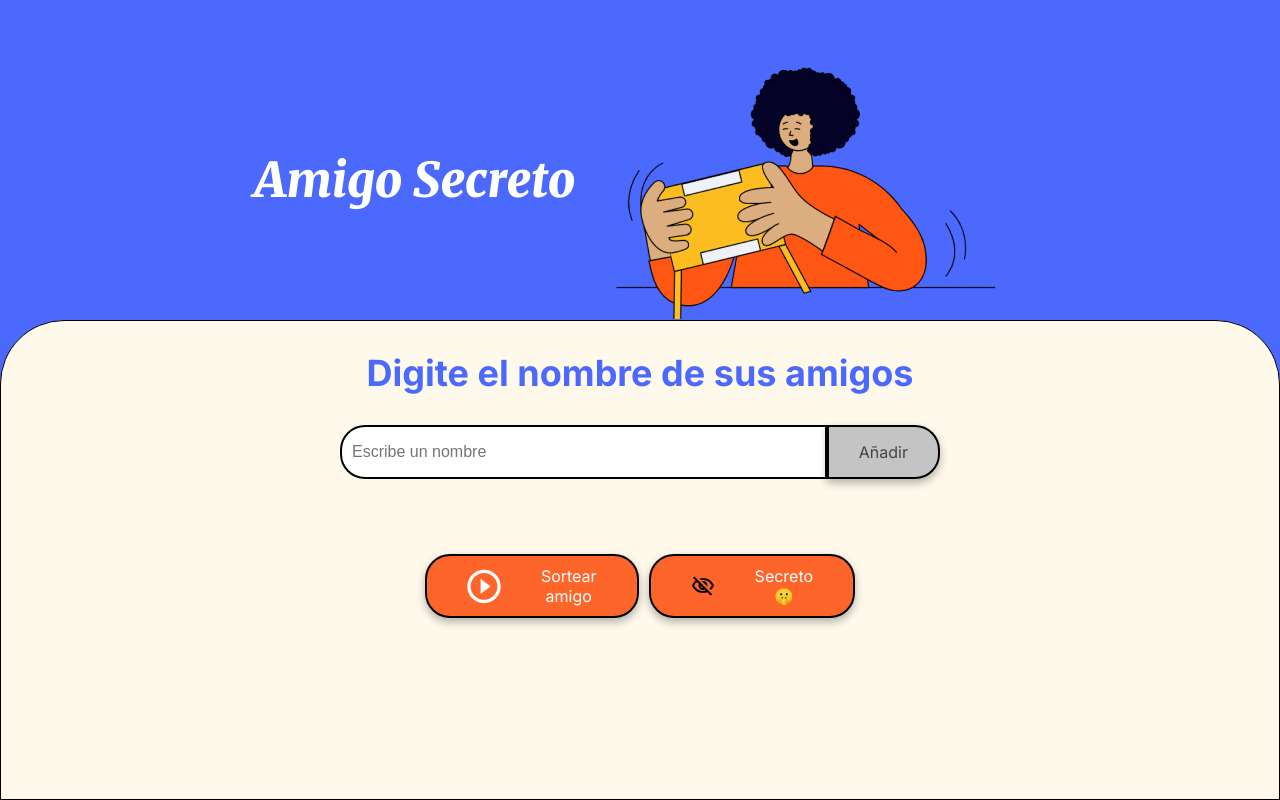
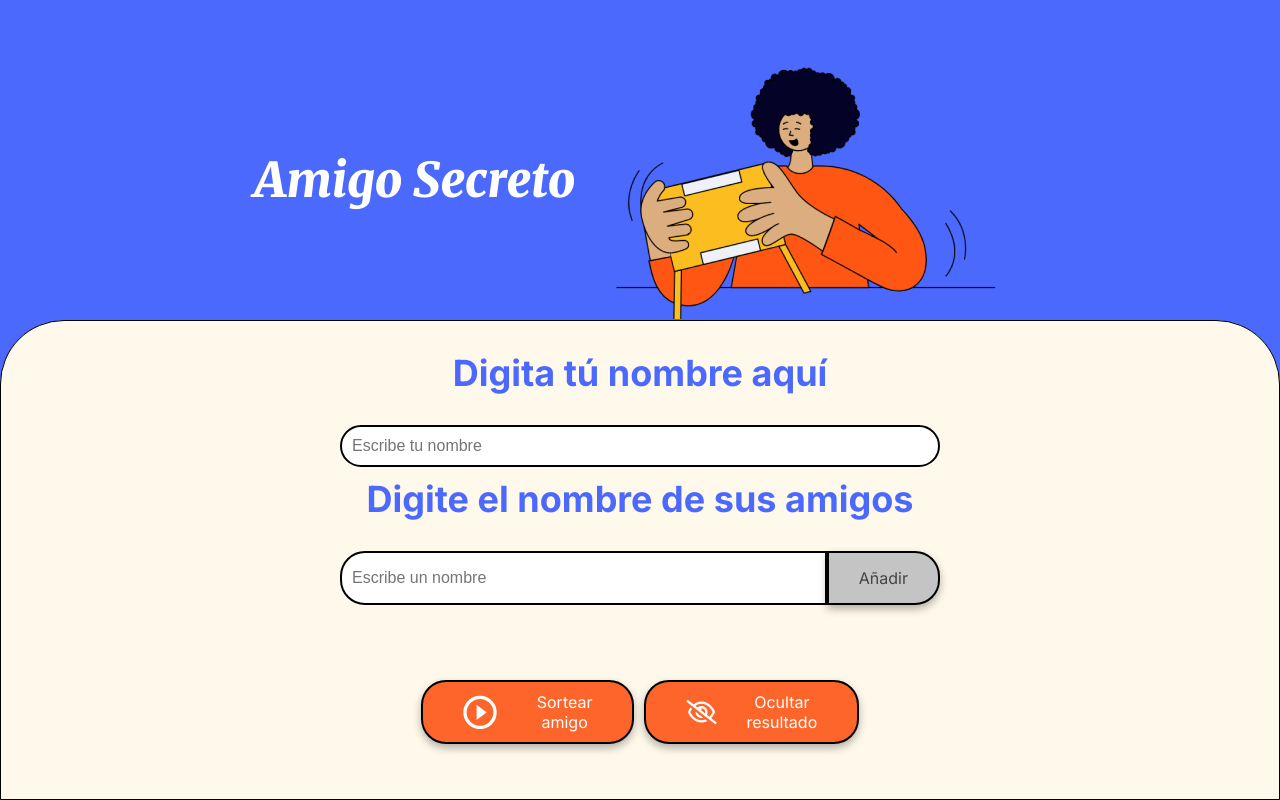
Before and after one commit to tutu-tere/DesafioAmigoSecreto, a plain HTML site: page index.html in a window 1280 px wide. Drawn offline with Linux system fonts and the light colour scheme.

Commit message:
Boton oculltar resultado e input nombre Amigo

```diff
--- a/assets/css/style.css
+++ b/assets/css/style.css
@@ -71,7 +71,7 @@ body {
 }
 
 /* Contenedores de entrada y botón */
-.input-wrapper {
+.input-wrapper-uno, .input-wrapper-dos {
     display: flex;
     justify-content: center;
     width: 100%;
@@ -85,6 +85,10 @@ body {
     border: 2px solid #000;
     border-radius: 25px 0 0 25px;
     font-size: 16px;
+}
+
+.redon {
+    border-radius: 25px 25px 25px 25px;
 }
 
 .button-container {
@@ -159,6 +163,11 @@ ul {
     margin-right: 40px;
 }
 
+.fa-regular {
+    font-size: 24px;
+    margin-right: 30px;
+}
+
 .button-draw:hover {
     background-color: var(--color-button-hover);
 }
--- a/assets/js/app.js
+++ b/assets/js/app.js
@@ -24,6 +24,7 @@ function sortearAmigo(){
     console.log(amigoSorteado);
     document.getElementById("resultado").innerHTML = amigoSorteado; // Mostrar el resultado en el html
 }
+
 // Adicional ocultar el resultado
 function ocultarResultado(){
     document.getElementById("resultado").innerHTML = "";
--- a/index.html
+++ b/index.html
@@ -8,6 +8,7 @@
     <link rel="preconnect" href="https://fonts.gstatic.com" crossorigin>
     <link href="https://fonts.googleapis.com/css2?family=Inter:wght@100;400;700;900&family=Merriweather:ital,wght@0,300;0,400;0,700;0,900;1,300;1,400;1,700;1,900&display=swap" rel="stylesheet">
     <title>Amigo Secreto</title>
+    <script src="https://kit.fontawesome.com/36db41983a.js" crossorigin="anonymous"></script>
 </head>
 
 <body>
@@ -18,8 +19,12 @@
         </header>
 
         <section class="input-section">
+            <h3 class="section-title">Digita tú nombre aquí</h3>
+            <div class="input-wrapper-dos">
+                <input type="text" id="amigoSorteado" class="input-name redon" placeholder="Escribe tu nombre">
+            </div>
             <h2 class="section-title">Digite el nombre de sus amigos</h2>
-            <div class="input-wrapper">
+            <div class="input-wrapper-uno">
                 <input type="text" id="inputAmigo" class="input-name" placeholder="Escribe un nombre">
                 <button class="button-add" onclick="agregarAmigo()">Añadir</button>
             </div>
@@ -33,8 +38,8 @@
                     Sortear amigo
                 </button>
                 <button class="button-draw" onclick="ocultarResultado()" aria-label="Ocultar amigo secreto">
-                    <img src="assets/img/visibility-off.svg" alt="Ícono para ocultar">
-                    Secreto 🤫
+                    <i class="fa-regular fa-eye-slash"></i> Ocultar resultado
+
                 </button>
             </div>
         </section>
```
Also changed, not shown: assets/img/visibility-off.svg (deleted).
